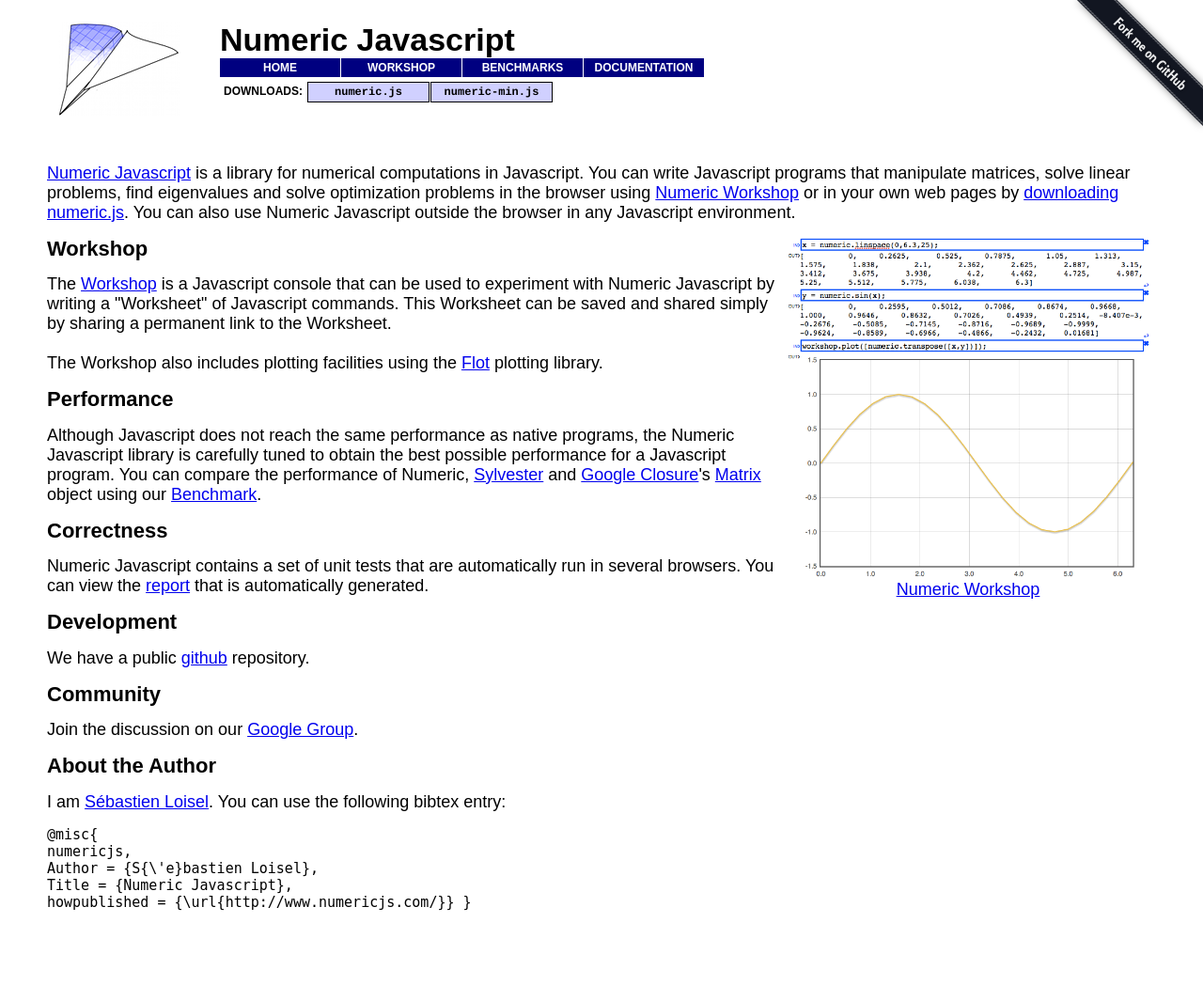
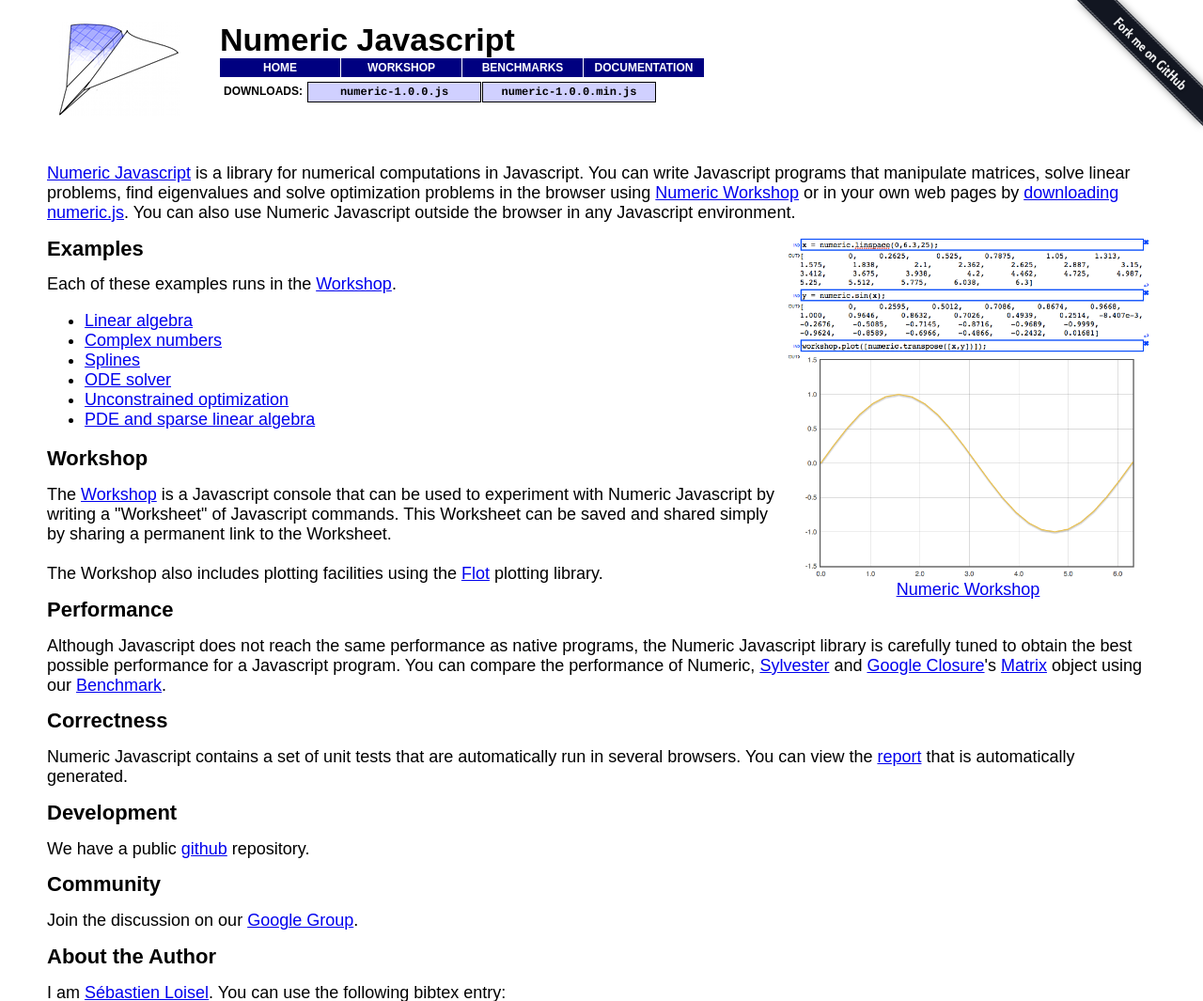
Before and after one commit to sloisel/numeric, a PHP site: page / in a window 1280 px wide. Shown: the top 1065 px of the page at 94% size. Before the commit the page ends 969 px from the top, so only its background shows below. Run offline with PHP 8.4, Linux system fonts and the light colour scheme.

Commit message:
Tentatively 1.0.0

```diff
--- a/index.html
+++ b/index.html
@@ -16,9 +16,9 @@
 	<li class="nav"><a id = "linkdoc" class="nav" href="documentation.html">DOCUMENTATION</a></li>
 </ul>
 <ul class="nav">
-	<li class="sep">DOWNLOADS:</li>
-	<li class="nav"><a id = "linklib" class="dl" href="lib/numeric.js">numeric.js</a></li>
-	<li class="nav"><a id = "linklibmin" class="dl" href="lib/numeric-min.js">numeric-min.js</a></li>
+  <li class="sep">DOWNLOADS:</li>
+  <li class="nav"><a id = "linklib" class="dl" href="lib/numeric-1.0.0.js">numeric-1.0.0.js</a></li>
+  <li class="nav"><a id = "linklibmin" class="dl" href="lib/numeric-1.0.0.min.js">numeric-1.0.0.min.js</a></li>
 </ul>
 </table>
 
@@ -33,6 +33,18 @@ Numeric Javascript outside the browser in any Javascript environment.
 <a href="workshop.php"><img src="resources/workshop.png" width=400><br>
 Numeric Workshop</a>
 </div>
+
+<h1>Examples</h1>
+
+Each of these examples runs in the <a href="workshop.php">Workshop</a>.
+<ul>
+    <li> <a href="workshop.php?link=bf9eb195e289cf58fe226b11ff9e70d3360865f1aa1565d23990ad12673fd7de">Linear algebra</a>
+    <li> <a href="workshop.php?link=ca14363bad73fd337ba4e8ba6ff48b282894946396d845450e4d885cb04701c9">Complex numbers</a>
+    <li> <a href="workshop.php?link=4689eae867086683d4def5c7101c75596452906b7198984a1bcfa24d0fef7f99">Splines</a>
+    <li> <a href="workshop.php?link=fdd38094da018f6071cb2d51d47c7fb3de869cb5dd0b4f3b677b480ce7ffbd31">ODE solver</a>
+    <li> <a href="workshop.php?link=4d89edb9e548da48eaf09578f5b3a3aa215b18e3933141ff643b9b0e4865d27f">Unconstrained optimization</a>
+    <li> <a href="workshop.php?link=10db8ddaa8499c109058efe8aabd7b418e62b2ec5e0cfa368b9832f83b5b4166">PDE and sparse linear algebra</a>
+</ul>
 
 <h1>Workshop</h1>
 
--- a/resources/style.css
+++ b/resources/style.css
@@ -72,7 +72,7 @@ background-color:#0000ff;
 a:link.dl,a:visited.dl
 {
 display:block;
-width:120px;
+width:175px;
 font-family:courier;
 font-size:12px;
 font-weight:bold;
--- a/src/numeric.js
+++ b/src/numeric.js
@@ -1,8 +1,6 @@
-"use strict";
-
 var numeric = (typeof exports === "undefined")?(function numeric() {}):(exports);
 
-numeric.version = "0.9.0";
+numeric.version = "1.0.0";
 
 // 1. Utility functions
 numeric.bench = function bench (f,interval) {
@@ -898,6 +896,7 @@ numeric.tensor = function tensor(x,y) {
 
 // 3. The Tensor type T
 numeric.T = function T(x,y) { this.x = x; this.y = y; }
+numeric.t = function t(x,y) { return new numeric.T(x,y); }
 
 numeric.Tbinop = function Tbinop(rr,rc,cr,cc,setup) {
     var io = numeric.indexOf;
@@ -2266,7 +2265,6 @@ numeric.Dopri = function Dopri(x,y,f,ymid,iterations,msg,events) {
 numeric.Dopri.prototype._at = function _at(xi,j) {
     function sqr(x) { return x*x; }
     var sol = this;
-    var k,l, m = x.length;
     var xs = sol.x;
     var ys = sol.y;
     var k1 = sol.f;
--- a/tools/deploy/version.txt
+++ b/tools/deploy/version.txt
@@ -1 +1 @@
-2012-02-02_15-10-40
+2012-02-02_22-41-58
--- a/tools/unit2.js
+++ b/tools/unit2.js
@@ -20,6 +20,10 @@ function XMLHttpRequest() {
 var foo;
 if(typeof system !== "undefined") { foo = new Stream('./documentation.html').readFile(); }
 else { foo = read('./documentation.html'); }
+var baz;
+if(typeof system !== "undefined") { baz = new Stream('./src/numeric.js').readFile(); }
+else { baz = read('./src/numeric.js'); }
+var ver = baz.match(/numeric.version[ =]*"([0-9.]*)".*/)[1]
 var bar = foo.match(/<pre>[\s\S]*?(?=<\/pre>)/g).join('\n').replace(/<pre>/g,'').split('\n> ')
 var baz = [];
 var k,k0=0;
@@ -28,7 +32,7 @@ for(k=0;k<bar.length;k++) {
     if(j>0) { baz[k0] = [bar[k].substring(0,j),bar[k].substring(j+1)]; k0++; }
 }
 
-load('./lib/numeric.js');
+load('./lib/numeric-'+ver+'.js');
 if(typeof numeric === "undefined") { throw new Error("Could not load numeric.js"); }
 var unit_pass = 0, unit_fail = 0;
 var a,b,msg;
--- a/tools/workshop.html
+++ b/tools/workshop.html
@@ -26,8 +26,8 @@
 </ul>
 <ul class="nav">
 	<li class="sep">DOWNLOADS:</li>
-	<li class="nav"><a id = "linklib" class="dl" href="lib/numeric.js">numeric.js</a></li>
-	<li class="nav"><a id = "linklibmin" class="dl" href="lib/numeric-min.js">numeric-min.js</a></li>
+  <li class="nav"><a id = "linklib" class="dl" href="lib/numeric-1.0.0.js">numeric-1.0.0.js</a></li>
+  <li class="nav"><a id = "linklibmin" class="dl" href="lib/numeric-1.0.0.min.js">numeric-1.0.0.min.js</a></li>
 </ul>
 </table>
 
--- a/tools/workshop_in.php
+++ b/tools/workshop_in.php
@@ -37,7 +37,7 @@ if(isset($_GET['link'])) {
 	$foo = json_decode($restore,true) or die("json error");
 	$incs = $foo['scripts'];
 	if(is_null($incs)) {
-		$incs = array(1 => '/scripts/numeric.js?key=NUMERICJSHASH');
+		$incs = array(1 => 'lib/numeric-VERSIONSTRING.js');
 	}
 	echo <<<EOT
 workshop._restore = $restore;
@@ -47,13 +47,13 @@ EOT;
 workshop._restore = ((typeof localStorage.savedata === "string")?
 	                (JSON.parse(localStorage.savedata)):
 	                {inputs: [], outputs: [],
-	                 scripts: ["/scripts/numeric.js?key=NUMERICJSHASH"] });
+	                 scripts: ["lib/numeric-VERSIONSTRING.js"] });
 EOT;
 }
 ?>
 
 workshop.version = "VERSIONSTRING";
-workshop.updateVersion = "/scripts/numeric.js?key=NUMERICJSHASH";
+workshop.updateVersion = "lib/numeric-VERSIONSTRING.js";
 workshop.preload(workshop._restore);
 </script>
 
```
Also changed, not shown: benchmark.html (+4 -4 lines), demo.html (+15 -3 lines), documentation.html (+5 -5 lines), src/documentation.html (+5 -5 lines), tools/deploy/report.html (+7 -7 lines), workshop.php (+7 -7 lines), 3 other files.
